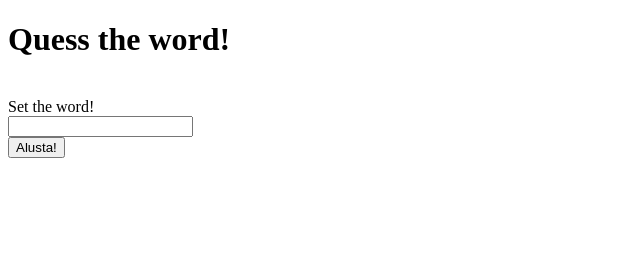
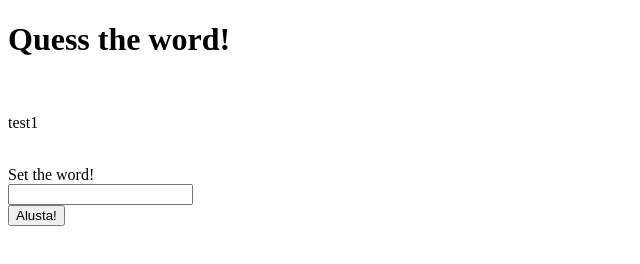
Before and after one commit to Motsar/appGame, a plain HTML site: page index.html in a window 1280 px wide. Shown: the whole page, without its empty margins (0-640 px from the left). Drawn offline with Linux system fonts and the light colour scheme.

Commit message:
uus test

```diff
--- a/index.html
+++ b/index.html
@@ -12,6 +12,7 @@
 </head>
 <body>
     <h1>Quess the word!</h1><br>
+    <p>test1</p><br>
     <div id="setWord">
         <label for="setTheWord">Set the word!</label><br>
         <input type="text" id="setTheWord" name="setTheWord"><br>
```
